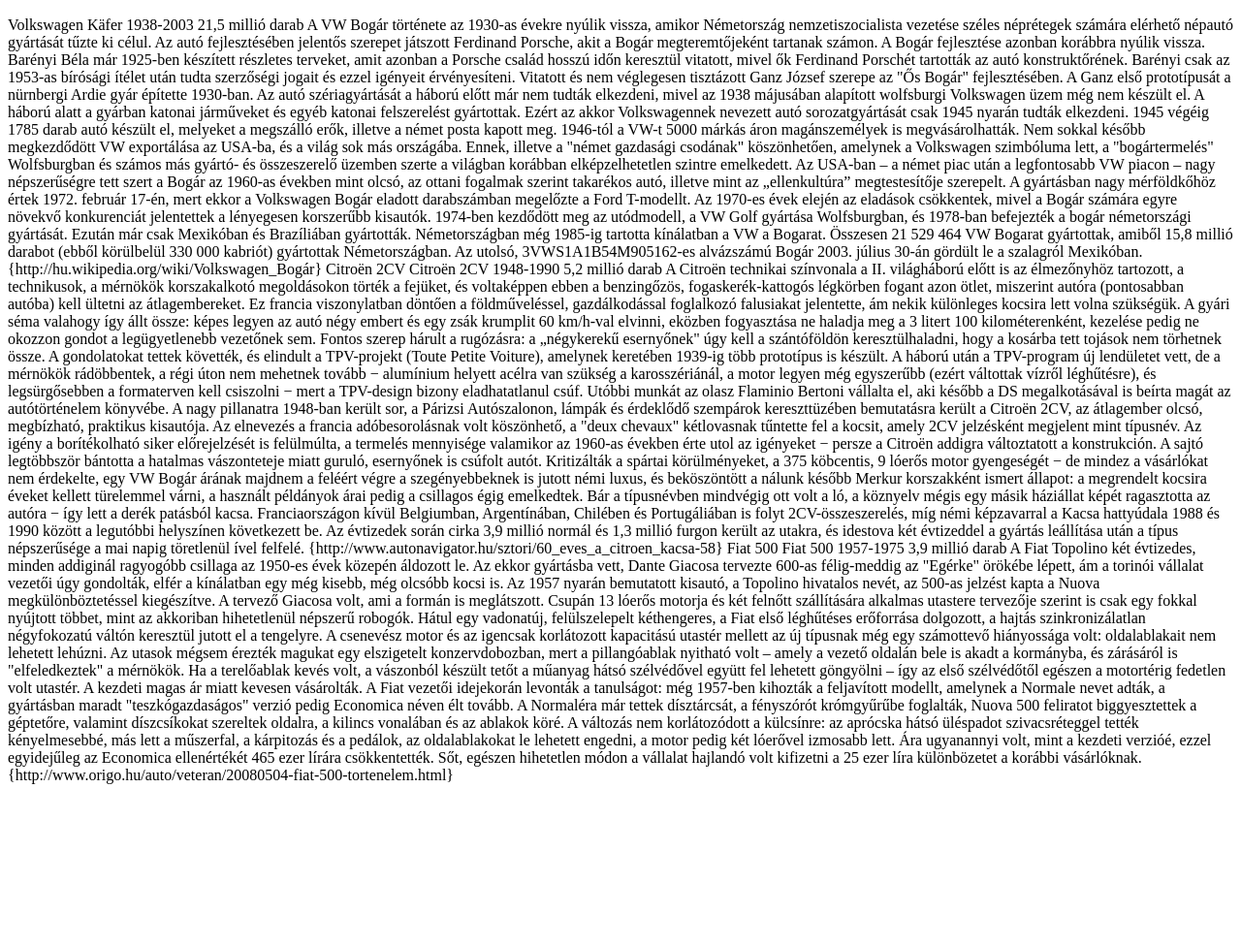
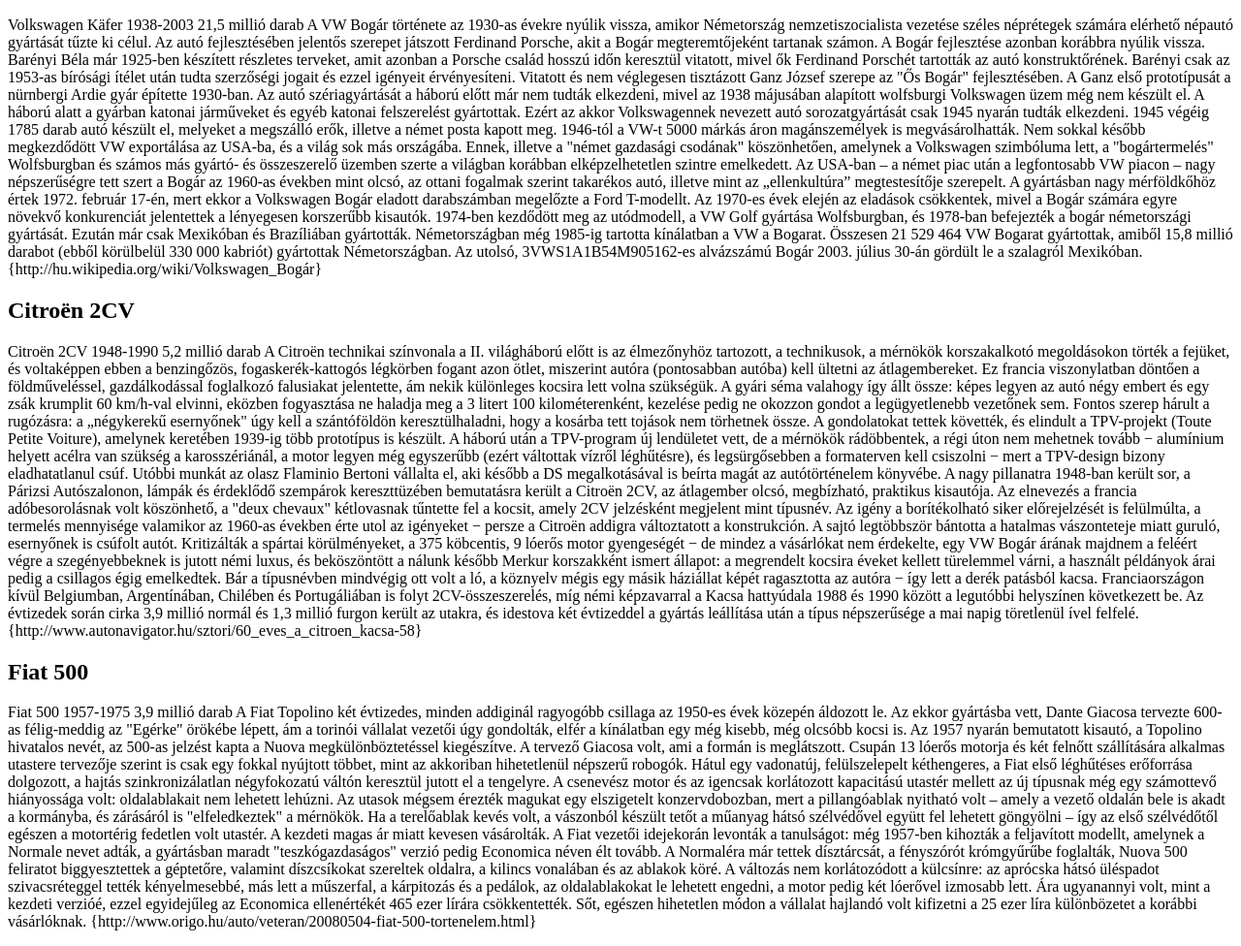
Before and after one commit to TamasHornicz/2021-12-09_Nepautok, a plain HTML site: page nepautok.html in a window 1280 px wide. Shown: the part 110-1086 px from the top of the page at 97% size. Before the commit the page ends 935 px from the top, so only its background shows below. Drawn offline with Linux system fonts and the light colour scheme.

Commit message:
5. kész

```diff
--- a/nepautok.html
+++ b/nepautok.html
@@ -23,7 +23,7 @@
             Az utolsó, 3VWS1A1B54M905162-es alvázszámú Bogár 2003. július 30-án gördült le a szalagról Mexikóban.
             {http://hu.wikipedia.org/wiki/Volkswagen_Bogár}
 
-            Citroën 2CV
+            <h2>Citroën 2CV</h2>
 
             Citroën 2CV
             1948-1990
@@ -35,7 +35,7 @@
             Bár a típusnévben mindvégig ott volt a ló, a köznyelv mégis egy másik háziállat képét ragasztotta az autóra − így lett a derék patásból kacsa. Franciaországon kívül Belgiumban, Argentínában, Chilében és Portugáliában is folyt 2CV-összeszerelés, míg némi képzavarral a Kacsa hattyúdala 1988 és 1990 között a legutóbbi helyszínen következett be. Az évtizedek során cirka 3,9 millió normál és 1,3 millió furgon került az utakra, és idestova két évtizeddel a gyártás leállítása után a típus népszerűsége a mai napig töretlenül ível felfelé.
             {http://www.autonavigator.hu/sztori/60_eves_a_citroen_kacsa-58}
 
-            Fiat 500
+            <h2>Fiat 500</h2>
 
             Fiat 500
             1957-1975
```
